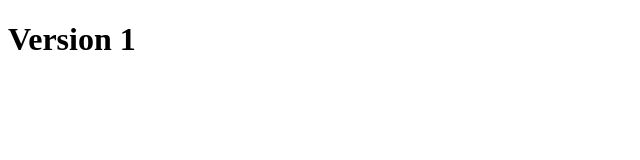
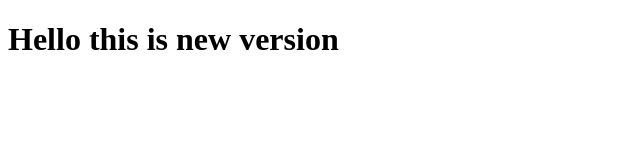
Before and after one commit to shivratanrajvi/Git1, a plain HTML site: page index.html in a window 1280 px wide. Shown: the whole page, without its empty margins (0-640 px from the left). Drawn offline with Linux system fonts and the light colour scheme.

Commit message:
version 2

```diff
--- a/index.html
+++ b/index.html
@@ -6,6 +6,6 @@
     <title>Document</title>
 </head>
 <body>
-    <h1>Version 1</h1>
+    <h1>Hello this is new version</h1>
 </body>
 </html>
```
